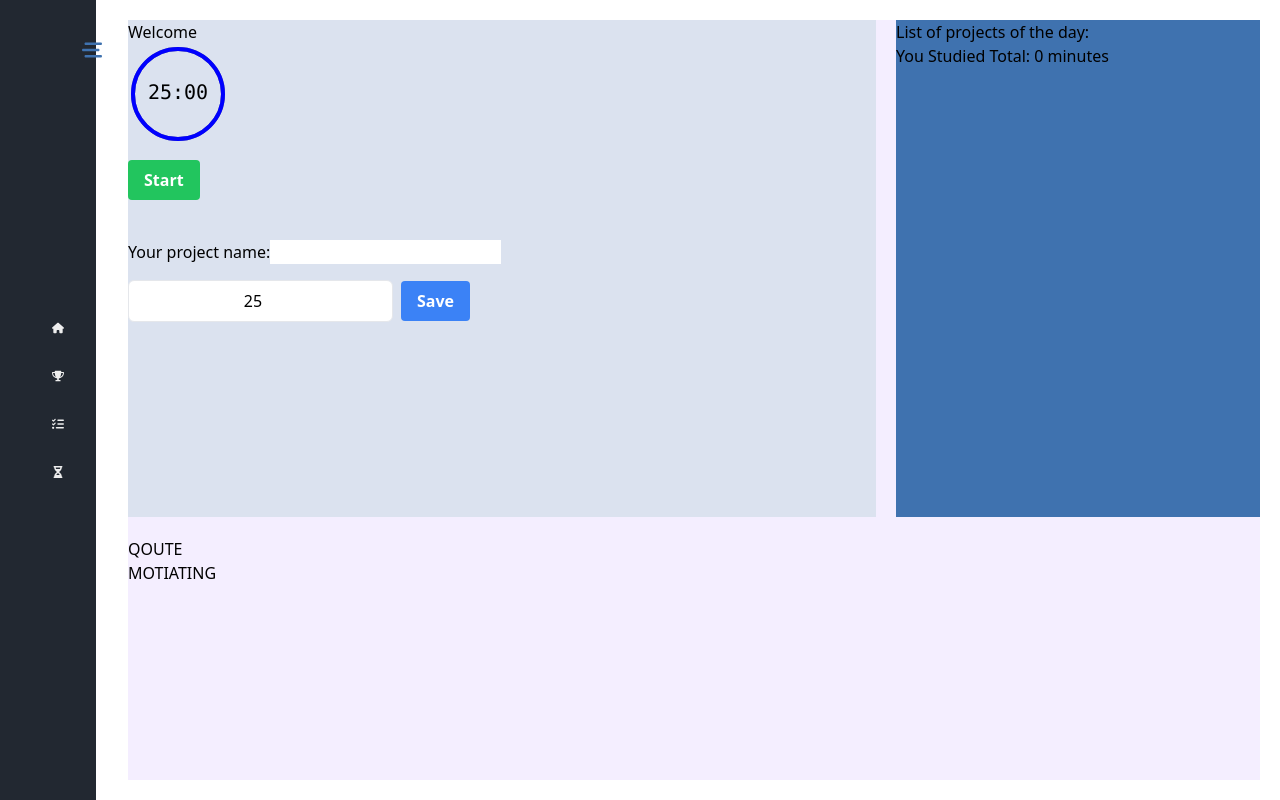
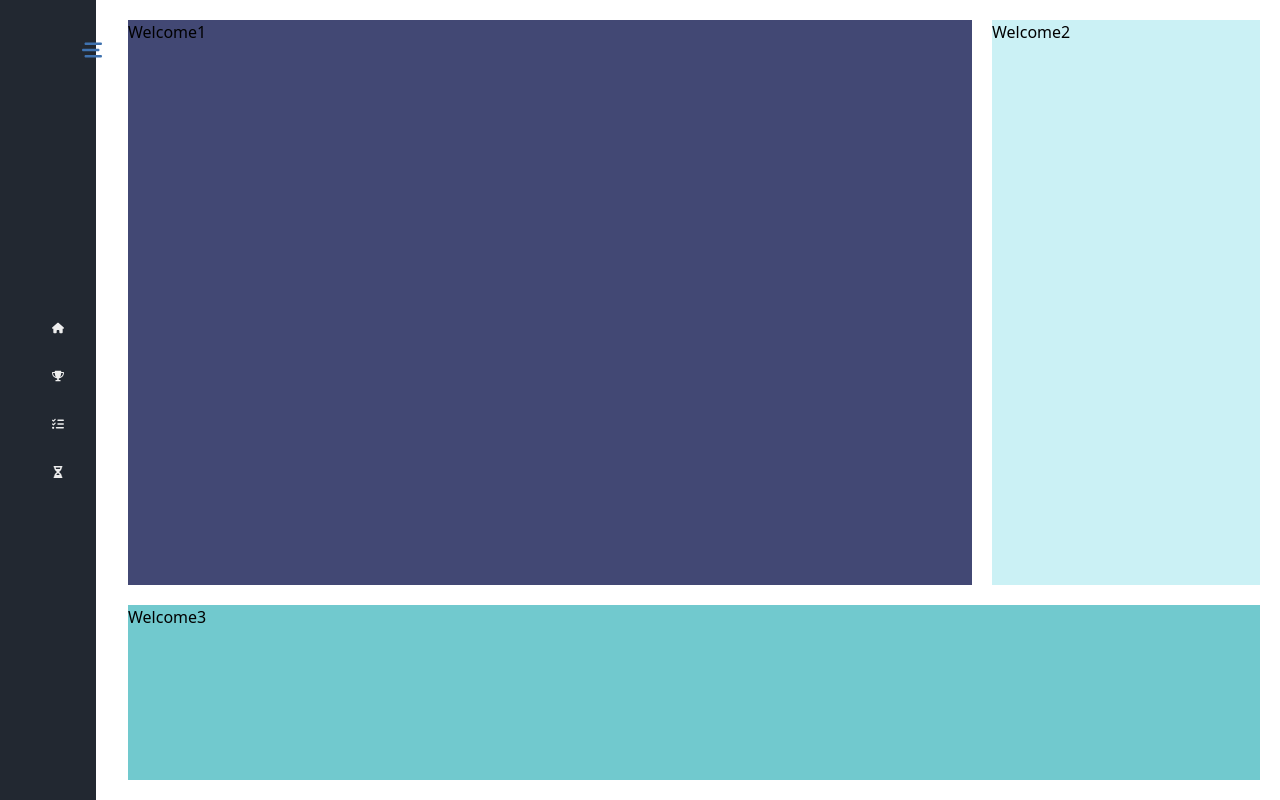
Before and after one commit to HitaBeeDev/Habitual, a React (Vite) app: page /Time-Tracker in a window 1280 px wide. Built offline with nearby package versions, Linux system fonts and the light colour scheme.

Commit message:
time tracker

```diff
--- a/src/Components/TimeTracker/TimeTrackerPage.jsx
+++ b/src/Components/TimeTracker/TimeTrackerPage.jsx
@@ -1,157 +1,17 @@
-import { useTimeTracker } from "../../ContextAPI/TimeTrackerContext";
-
 function TimeTrackerPage() {
-  const {
-    timeLeft = 0,
-    setTimeLeft,
-    isActive,
-    setIsActive,
-    inputMinutes,
-    setInputMinutes,
-    initialTime,
-    setInitialTime,
-    projectName,
-    setProjectName,
-    projects,
-    setProjects,
-    timerSet,
-    setTimerSet,
-    handleStartPause,
-    handleProjectNameChange,
-    handleAddProject,
-    handleTimeChange,
-    formatTime,
-    totalTimeStudied,
-    handleSubmit,
-    editIndex,
-    setEditIndex,
-    editedProjectName,
-    setEditedProjectName,
-    handleEdit,
-  } = useTimeTracker();
-
   return (
-    <div className="lg:mt-5 lg:mb-5 mt-20 w-full flex flex-col gap-10 lg:grid lg:grid-cols-12 lg:gap-5 lg:justify-between bg-colorD3">
-      <div className="col-span-8 bg-colorB2">
-        <p>Welcome</p>
-
-        <svg className="transform -rotate-90" width="100" height="100">
-          <circle
-            r="45"
-            cx="50"
-            cy="50"
-            fill="transparent"
-            stroke="grey"
-            strokeWidth="4"
-          />
-          <circle
-            r="45"
-            cx="50"
-            cy="50"
-            fill="transparent"
-            stroke="blue"
-            strokeWidth="4"
-            strokeDasharray={2 * Math.PI * 45}
-            strokeDashoffset={
-              2 * Math.PI * 45 * ((initialTime - timeLeft) / initialTime)
-            }
-          />
-          <text
-            x="50"
-            y="50"
-            fill="black"
-            textAnchor="middle"
-            dominantBaseline="middle"
-            className="text-xl font-mono"
-            transform="rotate(90 50 50)"
-          >
-            {formatTime(timeLeft)}
-          </text>
-        </svg>
-
-        <button
-          onClick={handleStartPause}
-          className={`mt-4 ${
-            isActive ? "bg-red-500" : "bg-green-500"
-          } hover:bg-red-700 text-white font-bold py-2 px-4 rounded`}
-        >
-          {isActive ? "Pause" : "Start"}
-        </button>
-
-        <div className="mt-10">
-          <label>Your project name:</label>
-          <input
-            type="text"
-            value={editIndex !== null ? editedProjectName : projectName}
-            onChange={
-              editIndex !== null
-                ? (e) => setEditedProjectName(e.target.value)
-                : handleProjectNameChange
-            }
-          />
-        </div>
-
-        <form onSubmit={handleSubmit} className="mt-4">
-          <input
-            type="number"
-            value={inputMinutes}
-            onChange={handleTimeChange}
-            className="text-center border rounded-md px-4 py-2 mr-2"
-            placeholder="Minutes"
-          />
-          <button
-            onClick={handleAddProject}
-            type="submit"
-            className="bg-blue-500 hover:bg-blue-700 text-white font-bold py-2 px-4 rounded"
-          >
-            Save
-          </button>
-        </form>
+    <div className="lg:mt-5 lg:mb-5 mt-20 w-full flex flex-col gap-10 lg:grid lg:grid-cols-12 lg:gap-5 lg:justify-between">
+      <div className="lg:col-span-9 lg:row-span-9 bg-colorJ1">
+        <p>Welcome1</p>
       </div>
 
-      <div className="col-span-4 bg-colorB3">
-        <div>
-          <p>List of projects of the day:</p>
-          <ul>
-            {projects.map((project, index) => (
-              <li className="flex flex-row justify-between" key={index}>
-                {editIndex === index ? (
-                  <>
-                    <input
-                      type="text"
-                      value={editedProjectName}
-                      onChange={(e) => setEditedProjectName(e.target.value)}
-                    />
-                    <div>
-                      <button onClick={() => handleSaveEdit(index)}>
-                        Save
-                      </button>
-                      <button onClick={handleCancelEdit}>Cancel</button>
-                    </div>
-                  </>
-                ) : (
-                  <>
-                    <p>{project.name}</p>
-                    <p>{formatTime(project.timeLeft)}</p>
-                    <div>
-                      <button onClick={() => handleEdit(index, project.name)}>
-                        EDIT
-                      </button>
-                      <button onClick={() => handleDelete(index)}>
-                        DELETE
-                      </button>
-                    </div>
-                  </>
-                )}
-              </li>
-            ))}
-          </ul>
-        </div>
-
-        <p>You Studied Total: {formatTime(totalTimeStudied, true)}</p>
+      <div className="lg:col-span-3 lg:row-span-9 bg-colorJ2">
+        <p>Welcome2</p>
       </div>
 
-      <p>QOUTE MOTIATING</p>
+      <div className="lg:col-span-12 lg:row-span-3 bg-colorJ3">
+        <p>Welcome3</p>
+      </div>
     </div>
   );
 }
--- /dev/null
+++ b/src/Components/TimeTracker/TimeTrackerPageOLD.jsx
@@ -0,0 +1,170 @@
+import { useTimeTracker } from "../../ContextAPI/TimeTrackerContext";
+
+function TimeTrackerPage() {
+  const {
+    timeLeft = 0,
+    setTimeLeft,
+    isActive,
+    setIsActive,
+    inputMinutes,
+    setInputMinutes,
+    initialTime,
+    setInitialTime,
+    projectName,
+    setProjectName,
+    projects,
+    setProjects,
+    timerSet,
+    setTimerSet,
+    handleStartPause,
+    handleProjectNameChange,
+    handleAddProject,
+    handleTimeChange,
+    formatTime,
+    totalTimeStudied,
+    handleSubmit,
+    editIndex,
+    setEditIndex,
+    editedProjectName,
+    setEditedProjectName,
+    handleEdit,
+    handleReset,
+    handleSaveEdit,
+    handleCancelEdit,
+    handleDelete,
+  } = useTimeTracker();
+
+  return (
+    <div className="lg:mt-5 lg:mb-5 mt-20 w-full flex flex-col gap-10 lg:grid lg:grid-cols-12 lg:gap-5 lg:justify-between bg-colorD3">
+      <div className="col-span-8 bg-colorB2">
+        <p>Welcome</p>
+
+        <svg className="transform -rotate-90" width="100" height="100">
+          <circle
+            r="45"
+            cx="50"
+            cy="50"
+            fill="transparent"
+            stroke="grey"
+            strokeWidth="4"
+          />
+          <circle
+            r="45"
+            cx="50"
+            cy="50"
+            fill="transparent"
+            stroke="blue"
+            strokeWidth="4"
+            strokeDasharray={2 * Math.PI * 45}
+            strokeDashoffset={
+              2 * Math.PI * 45 * ((initialTime - timeLeft) / initialTime)
+            }
+          />
+          <text
+            x="50"
+            y="50"
+            fill="black"
+            textAnchor="middle"
+            dominantBaseline="middle"
+            className="text-xl font-mono"
+            transform="rotate(90 50 50)"
+          >
+            {formatTime(timeLeft)}
+          </text>
+        </svg>
+
+        <button
+          onClick={handleStartPause}
+          className={`mt-4 ${
+            isActive ? "bg-red-500" : "bg-green-500"
+          } hover:bg-red-700 text-white font-bold py-2 px-4 rounded`}
+        >
+          {isActive ? "Pause" : "Start"}
+        </button>
+
+        <button
+          onClick={handleReset} // Added onClick handler for reset button
+          className="mt-4 bg-yellow-500 hover:bg-yellow-700 text-white font-bold py-2 px-4 rounded"
+        >
+          Reset
+        </button>
+
+        <div className="mt-10">
+          <label>Your project name:</label>
+          <input
+            type="text"
+            value={editIndex !== null ? editedProjectName : projectName}
+            onChange={
+              editIndex !== null
+                ? (e) => setEditedProjectName(e.target.value)
+                : handleProjectNameChange
+            }
+          />
+        </div>
+
+        <form onSubmit={handleSubmit} className="mt-4">
+          <input
+            type="number"
+            value={inputMinutes}
+            onChange={handleTimeChange}
+            className="text-center border rounded-md px-4 py-2 mr-2"
+            placeholder="Minutes"
+          />
+          <button
+            onClick={handleAddProject}
+            type="submit"
+            className="bg-blue-500 hover:bg-blue-700 text-white font-bold py-2 px-4 rounded"
+          >
+            Save
+          </button>
+        </form>
+      </div>
+
+      <div className="col-span-4 bg-colorB3">
+        <div>
+          <p>List of projects of the day:</p>
+          <ul>
+            {projects.map((project, index) => (
+              <li className="flex flex-row justify-between" key={index}>
+                {editIndex === index ? (
+                  <>
+                    <input
+                      type="text"
+                      value={editedProjectName}
+                      onChange={(e) => setEditedProjectName(e.target.value)}
+                    />
+                    <div>
+                      <button onClick={() => handleSaveEdit(index)}>
+                        Save
+                      </button>
+                      <button onClick={handleCancelEdit}>Cancel</button>
+                    </div>
+                  </>
+                ) : (
+                  <>
+                    <p>{project.name}</p>
+                    <p>{formatTime(project.timeLeft)}</p>
+                    <div>
+                      <button onClick={() => handleEdit(index, project.name)}>
+                        EDIT
+                      </button>
+                      <button onClick={() => handleDelete(index)}>
+                        DELETE
+                      </button>
+                    </div>
+                  </>
+                )}
+              </li>
+            ))}
+          </ul>
+        </div>
+
+        <p>You Studied Total: {formatTime(totalTimeStudied, true)}</p>
+      </div>
+
+      <p>QOUTE MOTIVATING</p>
+    </div>
+  );
+}
+
+export default TimeTrackerPage;
--- a/src/ContextAPI/TimeTrackerContext.jsx
+++ b/src/ContextAPI/TimeTrackerContext.jsx
@@ -126,6 +126,12 @@ export const TimeTrackerProvider = ({ children }) => {
     return total + project.timeLeft;
   }, 0);
 
+  const handleReset = () => {
+    setTimeLeft(initialTime);
+    setIsActive(false);
+    setProjects([]);
+  };
+
   return (
     <TimeTrackerContext.Provider
       value={{
@@ -155,6 +161,7 @@ export const TimeTrackerProvider = ({ children }) => {
         editedProjectName,
         setEditedProjectName,
         handleEdit,
+        handleReset,
       }}
     >
       {children}
--- a/tailwind.config.js
+++ b/tailwind.config.js
@@ -60,11 +60,16 @@ export default {
         colorJ20: "#FFFBE9",
         colorJ21: "#F38181",
 
-        colorJ22: "",
-        colorJ23: "",
-        colorJ24: "",
-        colorJ25: "",
-        colorJ26: "",
+        colorJ22: "#A8D8EA",
+        colorJ23: "#AA96DA",
+        colorJ24: "#FCBAD3",
+        colorJ25: "#FFFFD2",
+        colorJ26: "#1B262C",
+
+        colorJ27: "#1B262C",
+        colorJ28: "#0F4C75",
+        colorJ29: "#3282B8",
+        colorJ30: "#BBE1FA",
       },
     },
   },
```
